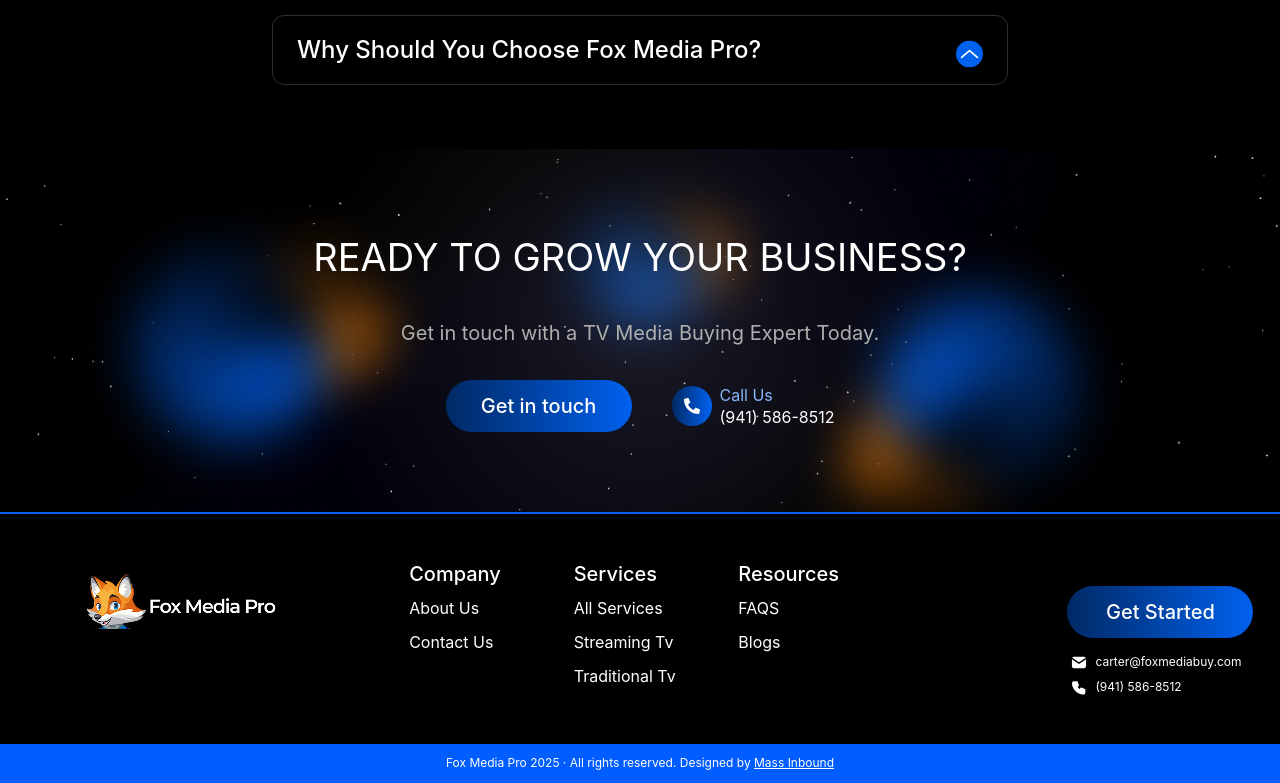
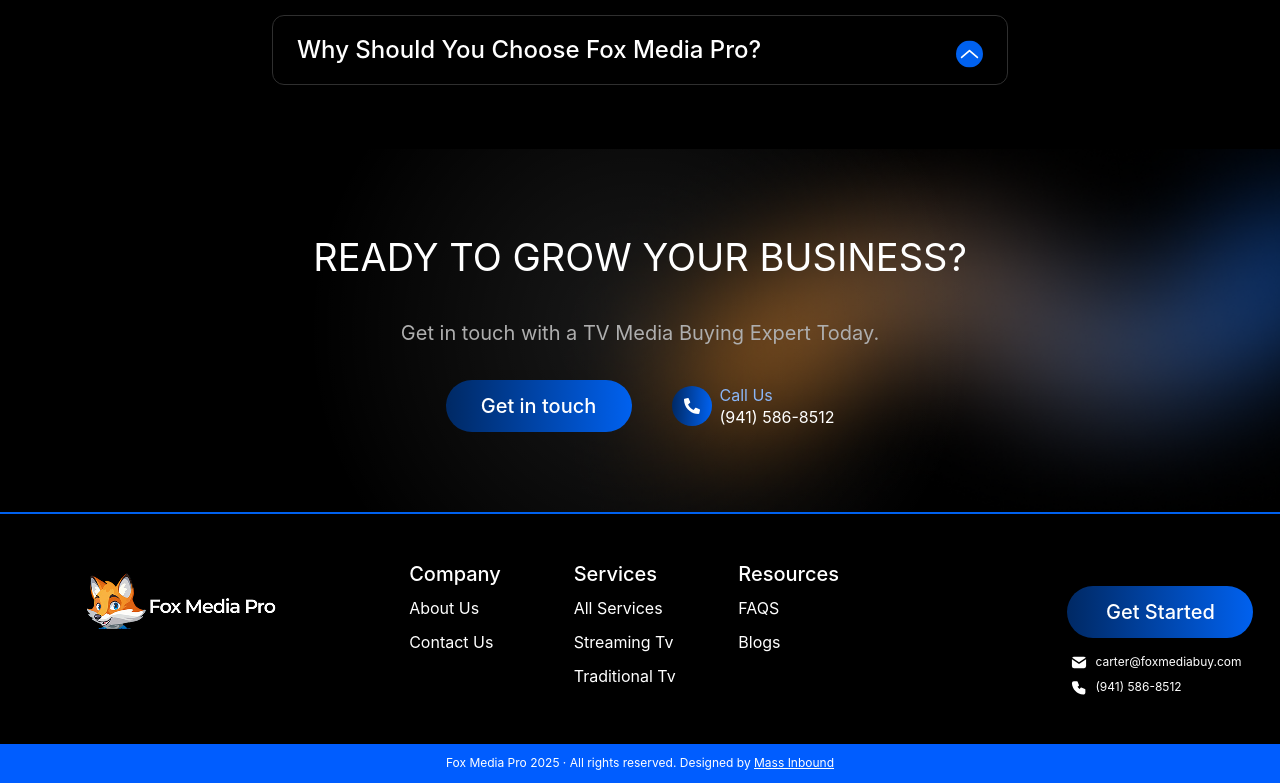
Before and after one commit to mohitnx/mass-inbound, a React (Vite) app: page /faqs in a window 1280 px wide. Shown: the part 804-1587 px from the top of the page. Built offline with nearby package versions, Linux system fonts and the light colour scheme.

Commit message:
Update GetInTouch component background image and styling for improved visual consistency.

```diff
--- a/src/components/GetInTouch.tsx
+++ b/src/components/GetInTouch.tsx
@@ -3,8 +3,8 @@
 
 const GetInTouch = () => {
   return (
-    <div className="relative w-full flex flex-col items-center justify-center text-white text-center py-20 min-h-[331px] backdrop-blur-xl">
-      <BackgroundImage imagePath="/backgrounds/star.png" />
+    <div className="relative w-full flex flex-col items-center bg-black justify-center text-white text-center py-20 min-h-[331px] backdrop-blur-xl">
+      <BackgroundImage imagePath={"/backgrounds/cta-bg.png"} />
 
       <div className="container mx-auto px-8 md:px-4 md:max-w-6xl">
         <div className="text-center space-y-8">
```
